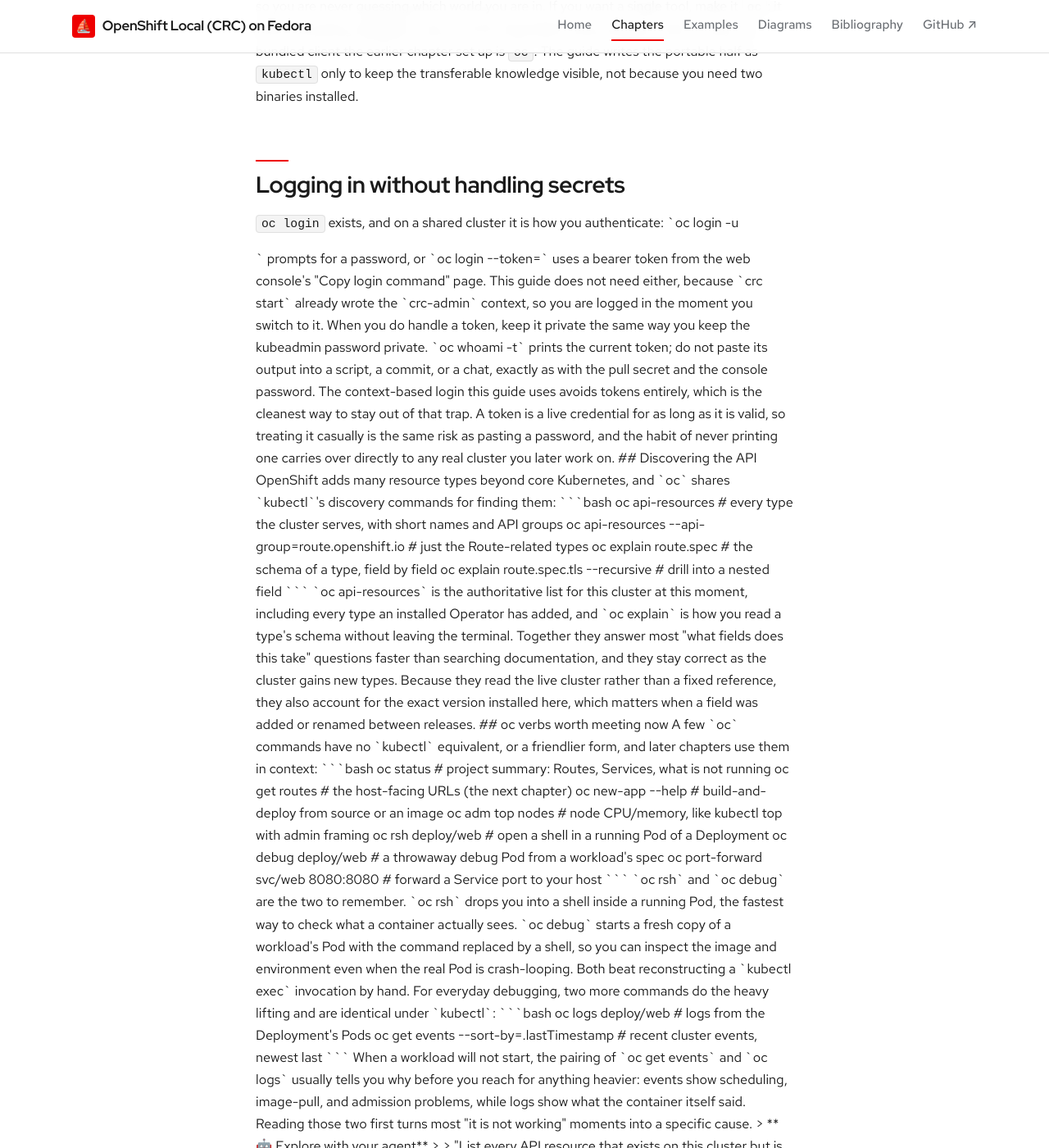
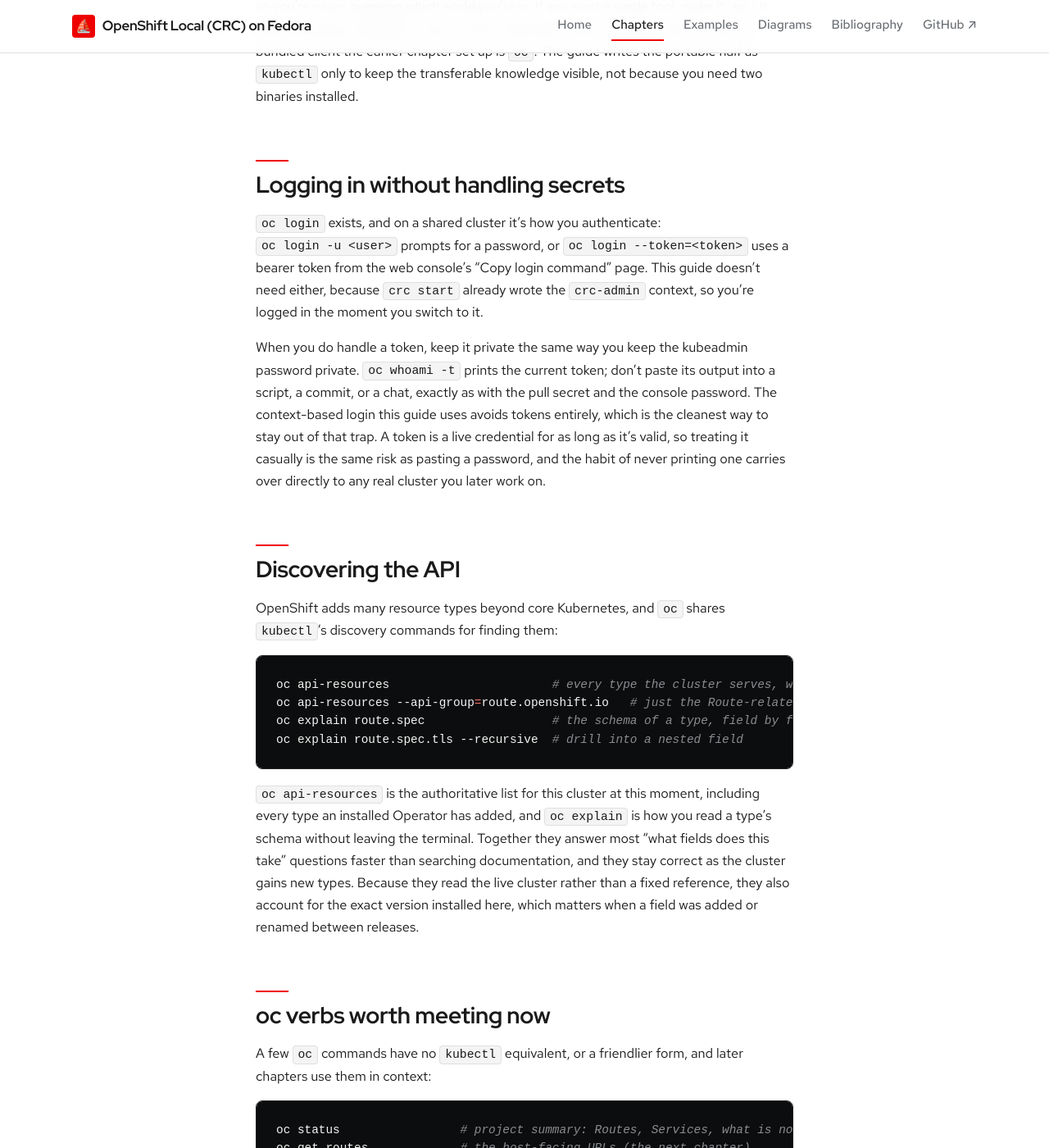
Before and after one commit to patterncatalyst/openshift-local-on-fedora, a Jekyll site: the page built from _docs/04-oc-and-kubectl.md, in a window 1280 px wide and 1400 px high, scrolled down 7520 px. Shown: the whole window at 82% size. Built offline with Jekyll 4.4.1, drawn with Linux system fonts in a browser that asks for light colours; some web fonts are replaced; some of the changed text lies outside the part shown.

Commit message:
fix(site): repair chapter 4 rendering (broken inline code span)
An inline code span was split across a line break with the continuation line
starting on a <user>/<token> angle-bracket placeholder, which kramdown parsed as
raw HTML and used to swallow the rest of the file into one paragraph. From
'Logging in without handling secrets' to the end, headings and code fences
rendered as literal text. Keep the span on one line. Verified: ch4 now renders
all 15 headings; a repo-wide source-heading vs rendered-h2 check is clean.

````diff
--- a/_docs/04-oc-and-kubectl.md
+++ b/_docs/04-oc-and-kubectl.md
@@ -64,8 +64,8 @@ Keeping to `kubectl` for the portable parts is a deliberate choice, not a stylis
 one. Nearly everything you deploy in this guide is standard Kubernetes, and writing it
 as `kubectl` keeps that portable knowledge visible: the same manifests and commands run
 on any conformant cluster. The `oc`-only verbs are exactly the places where OpenShift
-does something plain Kubernetes does not, so a command that has to be `oc` is itself a
-signal that you have crossed into OpenShift-specific territory.
+does something plain Kubernetes doesn't, so a command that has to be `oc` is itself a
+signal that you've crossed into OpenShift-specific territory.
 
 ## Projects are namespaces
 
@@ -81,7 +81,7 @@ oc new-project demo
 ```
 
 `oc project` both switches your current namespace and, with no argument, reports
-which one you are in:
+which one you're in:
 
 ```bash
 oc project demo           # switch to demo
@@ -107,9 +107,9 @@ users create their own projects without cluster-admin, within templates and quot
 administrator sets. Creating one through `oc new-project` also attaches the default
 role bindings, a `limits` range, and, where configured, a resource quota, so a new
 project arrives governed rather than wide open. On a single-user CRC cluster you feel
-little of this, because you are always the admin, but it is the reason the project
+little of this, because you're always the admin, but it's the reason the project
 abstraction exists and the reason `oc new-project` does more than `kubectl create
-namespace`. When you later see a Pod land with a UID it did not ask for, that is the
+namespace`. When you later see a Pod land with a UID it didn't ask for, that's the
 project's wrapper at work, applying the defaults OpenShift attached.
 
 On a real cluster an administrator controls two levers that shape every new project. The
@@ -118,12 +118,12 @@ all, and a *project template* decides what a new project arrives with: its quota
 limit range, and its default network policy. CRC ships the stock defaults, so you inherit
 a sensible starting project without configuring anything, but knowing the levers exist
 explains why two OpenShift clusters can hand you very different projects from the same
-`oc new-project` command. The behavior you see here is the permissive, single-user end of
+`oc new-project` command. The behavior you see here's the permissive, single-user end of
 that range.
 
 ### Namespaces to leave alone
 
-A fresh cluster already has dozens of namespaces, and most are not yours. Anything
+A fresh cluster already has dozens of namespaces, and most aren't yours. Anything
 prefixed `openshift-` or `kube-` belongs to the platform: the control plane, the
 operators, the registry, the router, and monitoring all live there. Treat them as
 read-only. You can look (`oc get pods -n openshift-ingress` is a fine way to learn how
@@ -150,11 +150,11 @@ chapters, where seeing a permission denied is the point.
 
 ### Where the kubeconfig lives
 
-Both contexts live in your kubeconfig, by default `~/.kube/config`. It is a single
+Both contexts live in your kubeconfig, by default `~/.kube/config`. It's a single
 file holding clusters, users, and the contexts that pair them, and the "current
 context" is the one every `oc` and `kubectl` command uses unless you say otherwise. Two
 habits save confusion later. First, `oc config current-context` tells you, at any
-moment, which cluster and user you are about to act as, worth a glance before any
+moment, which cluster and user you're about to act as, worth a glance before any
 destructive command. Second, if you work with more than one cluster, the `KUBECONFIG`
 environment variable can point at a specific file, which keeps CRC's contexts from
 mixing with another cluster's. On this single cluster you can ignore all of that and
@@ -185,7 +185,7 @@ be allowed" from a guess into a command.
 
 ## Security context constraints, briefly
 
-One OpenShift-specific piece of access control shapes how every Pod here runs, so it is
+One OpenShift-specific piece of access control shapes how every Pod here runs, so it's
 worth meeting before the deploying chapter: the *security context constraint* (SCC). An
 SCC is an admission-time policy that decides which UID, group, capabilities, and volume
 types a Pod may use. The default, `restricted-v2`, is strict: it refuses a container
@@ -199,7 +199,7 @@ oc describe scc restricted-v2          # what the default allows and forbids
 
 This is why an image that runs fine on a permissive local cluster can behave
 differently here, and why the next chapter uses an image built to run as an arbitrary
-non-root user. You do not change the SCC to make an image work; you use an image that
+non-root user. You don't change the SCC to make an image work; you use an image that
 respects the constraint. `oc adm policy add-scc-to-user` can grant a more permissive SCC
 when a workload requires one, but reaching for it should be the exception, with a
 stated reason.
@@ -240,11 +240,11 @@ Deployment created, without copying generated Pod names by hand.
 ## Which tool to reach for
 
 In practice the choice is simple. Use `kubectl` (or `oc` by the same name) for anything
-that is plain Kubernetes: Deployments, Services, ConfigMaps, Secrets, scaling, logs,
+that's plain Kubernetes: Deployments, Services, ConfigMaps, Secrets, scaling, logs,
 applying YAML. Reach for an `oc`-only verb when the task is OpenShift-specific: creating
 a Route, building from source, inspecting or granting an SCC, managing projects and their
 access, or any `oc adm` cluster operation. The callouts in this guide mark those
-crossings, so you are never guessing which world you are in. If you want a single tool,
+crossings, so you're never guessing which world you're in. If you want a single tool,
 make it `oc`: it does everything `kubectl` does and the OpenShift extras besides, which
 is why the bundled client the earlier chapter set up is `oc`. The guide writes the
 portable half as `kubectl` only to keep the transferable knowledge visible, not because
@@ -252,17 +252,17 @@ you need two binaries installed.
 
 ## Logging in without handling secrets
 
-`oc login` exists, and on a shared cluster it is how you authenticate: `oc login -u
-<user>` prompts for a password, or `oc login --token=<token>` uses a bearer token from
-the web console's "Copy login command" page. This guide does not need either, because
-`crc start` already wrote the `crc-admin` context, so you are logged in the moment you
+`oc login` exists, and on a shared cluster it's how you authenticate:
+`oc login -u <user>` prompts for a password, or `oc login --token=<token>` uses a
+bearer token from the web console's "Copy login command" page. This guide doesn't need either, because
+`crc start` already wrote the `crc-admin` context, so you're logged in the moment you
 switch to it.
 
 When you do handle a token, keep it private the same way you keep the kubeadmin
-password private. `oc whoami -t` prints the current token; do not paste its output into
+password private. `oc whoami -t` prints the current token; don't paste its output into
 a script, a commit, or a chat, exactly as with the pull secret and the console
 password. The context-based login this guide uses avoids tokens entirely, which is the
-cleanest way to stay out of that trap. A token is a live credential for as long as it is
+cleanest way to stay out of that trap. A token is a live credential for as long as it's
 valid, so treating it casually is the same risk as pasting a password, and the habit of
 never printing one carries over directly to any real cluster you later work on.
 
@@ -298,7 +298,7 @@ oc new-app --help         # build-and-deploy from source or an image
 oc adm top nodes          # node CPU/memory, like kubectl top with admin framing
 oc rsh deploy/web         # open a shell in a running Pod of a Deployment
 oc debug deploy/web       # a throwaway debug Pod from a workload's spec
-oc port-forward svc/web 8080:8080   # forward a Service port to your host
+oc port-forward svc/web 8080:8080   # reach one port for debugging (not how apps are exposed; that's a Route)
 ```
 
 `oc rsh` and `oc debug` are the two to remember. `oc rsh` drops you into a shell inside
@@ -315,14 +315,14 @@ oc logs deploy/web                     # logs from the Deployment's Pods
 oc get events --sort-by=.lastTimestamp # recent cluster events, newest last
 ```
 
-When a workload will not start, the pairing of `oc get events` and `oc logs` usually
+When a workload won't start, the pairing of `oc get events` and `oc logs` usually
 tells you why before you reach for anything heavier: events show scheduling,
 image-pull, and admission problems, while logs show what the container itself said.
-Reading those two first turns most "it is not working" moments into a specific cause.
+Reading those two first turns most "it's not working" moments into a specific cause.
 
 > **🤖 Explore with your agent**
 >
-> "List every API resource that exists on this cluster but is not part of upstream
+> "List every API resource that exists on this cluster but isn't part of upstream
 > Kubernetes, and group them by their API group, so I can see what OpenShift adds."
 
 ## Build, run, observe
````
